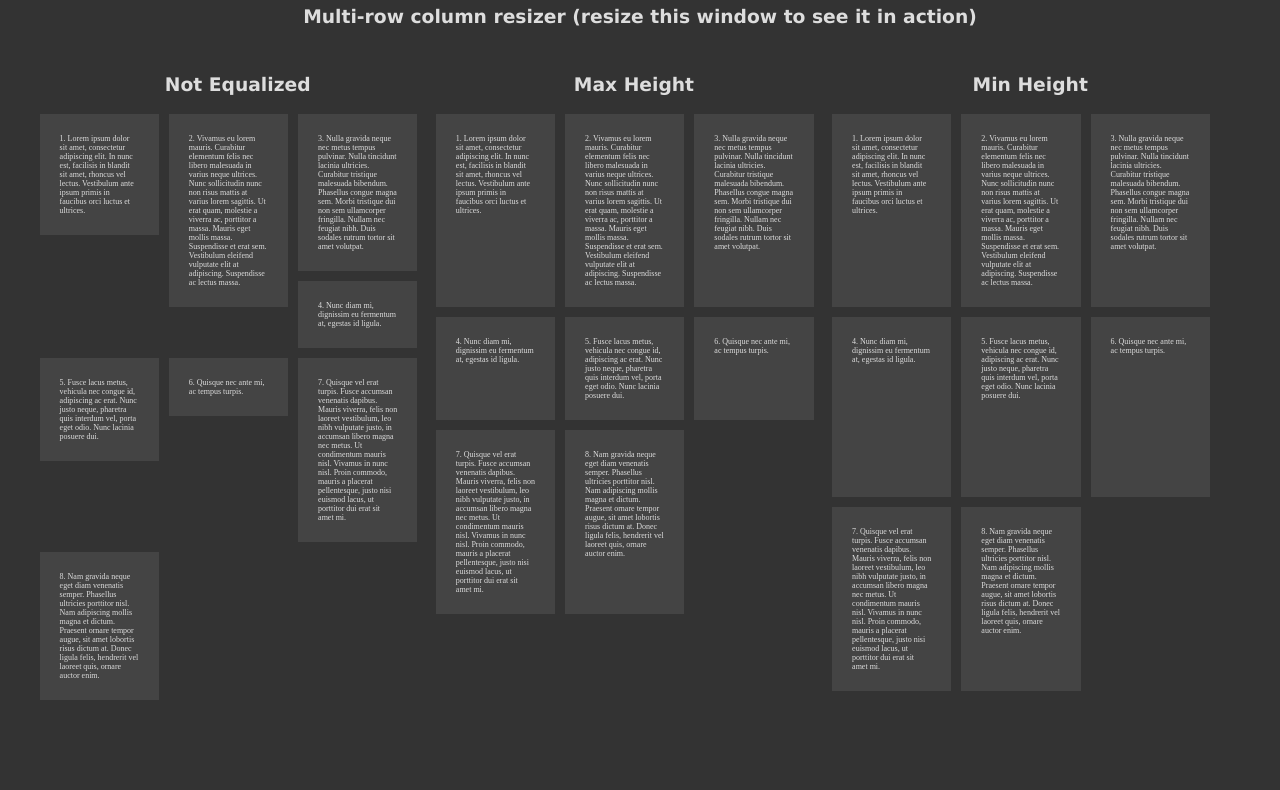
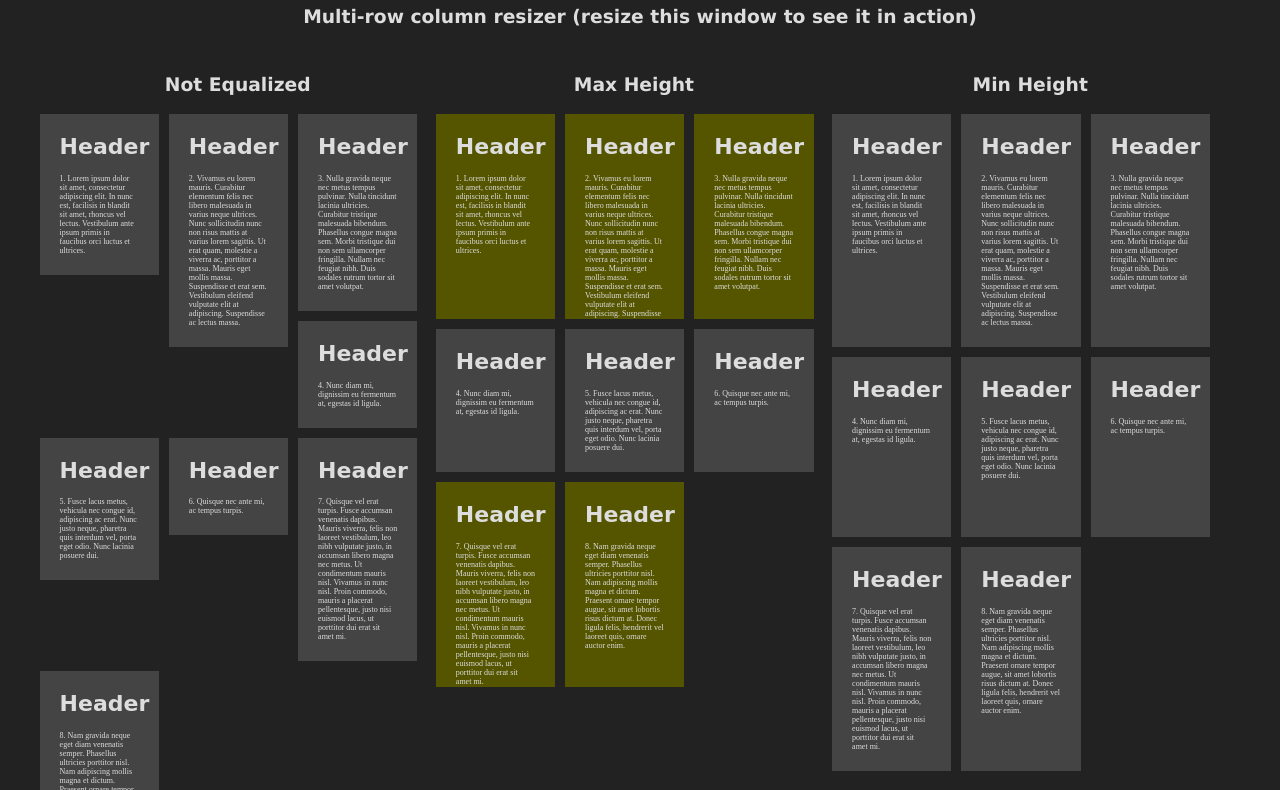
Before and after one commit to CSS-Tricks/Equalizer, a plain HTML site: page index.html in a window 1280 px wide. Shown: the part 75-865 px from the top of the page. Before the commit the page ends 800 px from the top, so only its background shows below. Drawn offline with nearby package versions, Linux system fonts and the light colour scheme; a web font is replaced by a local one.

Commit message:
fixed header issue

```diff
--- a/demo/demo.css
+++ b/demo/demo.css
@@ -1,5 +1,5 @@
 body {
-	background: #333;
+	background: #222;
 	color: #ddd;
 }
 
@@ -34,6 +34,12 @@ h1, h2, h3 {
 	padding: 20px;
 }
 
+.content-wrap h1 {
+	font-family: 'Redressed', cursive;
+	font-size: 22px;
+	margin-top: 0;
+}
+
 .clear {
 	clear: both;
 }
--- a/index.html
+++ b/index.html
@@ -1,16 +1,15 @@
 <!DOCTYPE html>
 <html>
-
 <head>
-
 	<meta charset='UTF-8'>
-
-	<title>Equalize Height for Multiple Rows</title>
+	<title>Equalize Heights in Multiple Rows</title>
 
 	<!-- Demo only -->
 	<link href="demo/demo.css" rel="stylesheet">
+	<link href="http://fonts.googleapis.com/css?family=Redressed&v2" rel="stylesheet" type="text/css">
 
-	<!-- Required CSS styling, but do whatever you want with the overflow -->
+	<!-- Required CSS styling, but do whatever you want with the overflow;
+		changed to "stinky" for this demo only, default class name is "overflowed" -->
 	<style>
 		div.stinky { overflow: auto; background: #550; }
 	</style>
@@ -26,7 +25,6 @@
 	</script>
 
 </head>
-
 <body>
 
 <div id="wrapper">
@@ -37,45 +35,44 @@
 	<!-- three identical blocks of content to demonstrate the plugin -->
 	<div class="content-wrap">
 		<h3>Not Equalized</h3>
-		<div>1. Lorem ipsum dolor sit amet, consectetur adipiscing elit. In nunc est, facilisis in blandit sit amet, rhoncus vel lectus. Vestibulum ante ipsum primis in faucibus orci luctus et ultrices.</div>
-		<div>2. Vivamus eu lorem mauris. Curabitur elementum felis nec libero malesuada in varius neque ultrices. Nunc sollicitudin nunc non risus mattis at varius lorem sagittis. Ut erat quam, molestie a viverra ac, porttitor a massa. Mauris eget mollis massa. Suspendisse et erat sem. Vestibulum eleifend vulputate elit at adipiscing. Suspendisse ac lectus massa.</div>
-		<div>3. Nulla gravida neque nec metus tempus pulvinar. Nulla tincidunt lacinia ultricies. Curabitur tristique malesuada bibendum. Phasellus congue magna sem. Morbi tristique dui non sem ullamcorper fringilla. Nullam nec feugiat nibh. Duis sodales rutrum tortor sit amet volutpat.</div>
-		<div>4. Nunc diam mi, dignissim eu fermentum at, egestas id ligula.</div>
-		<div>5. Fusce lacus metus, vehicula nec congue id, adipiscing ac erat. Nunc justo neque, pharetra quis interdum vel, porta eget odio. Nunc lacinia posuere dui.</div>
-		<div>6. Quisque nec ante mi, ac tempus turpis.</div>
-		<div>7. Quisque vel erat turpis. Fusce accumsan venenatis dapibus. Mauris viverra, felis non laoreet vestibulum, leo nibh vulputate justo, in accumsan libero magna nec metus. Ut condimentum mauris nisl. Vivamus in nunc nisl. Proin commodo, mauris a placerat pellentesque, justo nisi euismod lacus, ut porttitor dui erat sit amet mi.</div>
-		<div>8. Nam gravida neque eget diam venenatis semper. Phasellus ultricies porttitor nisl. Nam adipiscing mollis magna et dictum. Praesent ornare tempor augue, sit amet lobortis risus dictum at. Donec ligula felis, hendrerit vel laoreet quis, ornare auctor enim.</div>
+		<div><h1>Header</h1>1. Lorem ipsum dolor sit amet, consectetur adipiscing elit. In nunc est, facilisis in blandit sit amet, rhoncus vel lectus. Vestibulum ante ipsum primis in faucibus orci luctus et ultrices.</div>
+		<div><h1>Header</h1>2. Vivamus eu lorem mauris. Curabitur elementum felis nec libero malesuada in varius neque ultrices. Nunc sollicitudin nunc non risus mattis at varius lorem sagittis. Ut erat quam, molestie a viverra ac, porttitor a massa. Mauris eget mollis massa. Suspendisse et erat sem. Vestibulum eleifend vulputate elit at adipiscing. Suspendisse ac lectus massa.</div>
+		<div><h1>Header</h1>3. Nulla gravida neque nec metus tempus pulvinar. Nulla tincidunt lacinia ultricies. Curabitur tristique malesuada bibendum. Phasellus congue magna sem. Morbi tristique dui non sem ullamcorper fringilla. Nullam nec feugiat nibh. Duis sodales rutrum tortor sit amet volutpat.</div>
+		<div><h1>Header</h1>4. Nunc diam mi, dignissim eu fermentum at, egestas id ligula.</div>
+		<div><h1>Header</h1>5. Fusce lacus metus, vehicula nec congue id, adipiscing ac erat. Nunc justo neque, pharetra quis interdum vel, porta eget odio. Nunc lacinia posuere dui.</div>
+		<div><h1>Header</h1>6. Quisque nec ante mi, ac tempus turpis.</div>
+		<div><h1>Header</h1>7. Quisque vel erat turpis. Fusce accumsan venenatis dapibus. Mauris viverra, felis non laoreet vestibulum, leo nibh vulputate justo, in accumsan libero magna nec metus. Ut condimentum mauris nisl. Vivamus in nunc nisl. Proin commodo, mauris a placerat pellentesque, justo nisi euismod lacus, ut porttitor dui erat sit amet mi.</div>
+		<div><h1>Header</h1>8. Nam gravida neque eget diam venenatis semper. Phasellus ultricies porttitor nisl. Nam adipiscing mollis magna et dictum. Praesent ornare tempor augue, sit amet lobortis risus dictum at. Donec ligula felis, hendrerit vel laoreet quis, ornare auctor enim.</div>
 		<br class="clear">
 	</div>
 
 	<div class="content-wrap">
 		<h3>Max Height</h3>
-		<div>1. Lorem ipsum dolor sit amet, consectetur adipiscing elit. In nunc est, facilisis in blandit sit amet, rhoncus vel lectus. Vestibulum ante ipsum primis in faucibus orci luctus et ultrices.</div>
-		<div>2. Vivamus eu lorem mauris. Curabitur elementum felis nec libero malesuada in varius neque ultrices. Nunc sollicitudin nunc non risus mattis at varius lorem sagittis. Ut erat quam, molestie a viverra ac, porttitor a massa. Mauris eget mollis massa. Suspendisse et erat sem. Vestibulum eleifend vulputate elit at adipiscing. Suspendisse ac lectus massa.</div>
-		<div>3. Nulla gravida neque nec metus tempus pulvinar. Nulla tincidunt lacinia ultricies. Curabitur tristique malesuada bibendum. Phasellus congue magna sem. Morbi tristique dui non sem ullamcorper fringilla. Nullam nec feugiat nibh. Duis sodales rutrum tortor sit amet volutpat.</div>
-		<div>4. Nunc diam mi, dignissim eu fermentum at, egestas id ligula.</div>
-		<div>5. Fusce lacus metus, vehicula nec congue id, adipiscing ac erat. Nunc justo neque, pharetra quis interdum vel, porta eget odio. Nunc lacinia posuere dui.</div>
-		<div>6. Quisque nec ante mi, ac tempus turpis.</div>
-		<div>7. Quisque vel erat turpis. Fusce accumsan venenatis dapibus. Mauris viverra, felis non laoreet vestibulum, leo nibh vulputate justo, in accumsan libero magna nec metus. Ut condimentum mauris nisl. Vivamus in nunc nisl. Proin commodo, mauris a placerat pellentesque, justo nisi euismod lacus, ut porttitor dui erat sit amet mi.</div>
-		<div>8. Nam gravida neque eget diam venenatis semper. Phasellus ultricies porttitor nisl. Nam adipiscing mollis magna et dictum. Praesent ornare tempor augue, sit amet lobortis risus dictum at. Donec ligula felis, hendrerit vel laoreet quis, ornare auctor enim.</div>
+		<div><h1>Header</h1>1. Lorem ipsum dolor sit amet, consectetur adipiscing elit. In nunc est, facilisis in blandit sit amet, rhoncus vel lectus. Vestibulum ante ipsum primis in faucibus orci luctus et ultrices.</div>
+		<div><h1>Header</h1>2. Vivamus eu lorem mauris. Curabitur elementum felis nec libero malesuada in varius neque ultrices. Nunc sollicitudin nunc non risus mattis at varius lorem sagittis. Ut erat quam, molestie a viverra ac, porttitor a massa. Mauris eget mollis massa. Suspendisse et erat sem. Vestibulum eleifend vulputate elit at adipiscing. Suspendisse ac lectus massa.</div>
+		<div><h1>Header</h1>3. Nulla gravida neque nec metus tempus pulvinar. Nulla tincidunt lacinia ultricies. Curabitur tristique malesuada bibendum. Phasellus congue magna sem. Morbi tristique dui non sem ullamcorper fringilla. Nullam nec feugiat nibh. Duis sodales rutrum tortor sit amet volutpat.</div>
+		<div><h1>Header</h1>4. Nunc diam mi, dignissim eu fermentum at, egestas id ligula.</div>
+		<div><h1>Header</h1>5. Fusce lacus metus, vehicula nec congue id, adipiscing ac erat. Nunc justo neque, pharetra quis interdum vel, porta eget odio. Nunc lacinia posuere dui.</div>
+		<div><h1>Header</h1>6. Quisque nec ante mi, ac tempus turpis.</div>
+		<div><h1>Header</h1>7. Quisque vel erat turpis. Fusce accumsan venenatis dapibus. Mauris viverra, felis non laoreet vestibulum, leo nibh vulputate justo, in accumsan libero magna nec metus. Ut condimentum mauris nisl. Vivamus in nunc nisl. Proin commodo, mauris a placerat pellentesque, justo nisi euismod lacus, ut porttitor dui erat sit amet mi.</div>
+		<div><h1>Header</h1>8. Nam gravida neque eget diam venenatis semper. Phasellus ultricies porttitor nisl. Nam adipiscing mollis magna et dictum. Praesent ornare tempor augue, sit amet lobortis risus dictum at. Donec ligula felis, hendrerit vel laoreet quis, ornare auctor enim.</div>
 		<br class="clear">
 	</div>
 
 	<div class="content-wrap">
 		<h3>Min Height</h3>
-		<div>1. Lorem ipsum dolor sit amet, consectetur adipiscing elit. In nunc est, facilisis in blandit sit amet, rhoncus vel lectus. Vestibulum ante ipsum primis in faucibus orci luctus et ultrices.</div>
-		<div>2. Vivamus eu lorem mauris. Curabitur elementum felis nec libero malesuada in varius neque ultrices. Nunc sollicitudin nunc non risus mattis at varius lorem sagittis. Ut erat quam, molestie a viverra ac, porttitor a massa. Mauris eget mollis massa. Suspendisse et erat sem. Vestibulum eleifend vulputate elit at adipiscing. Suspendisse ac lectus massa.</div>
-		<div>3. Nulla gravida neque nec metus tempus pulvinar. Nulla tincidunt lacinia ultricies. Curabitur tristique malesuada bibendum. Phasellus congue magna sem. Morbi tristique dui non sem ullamcorper fringilla. Nullam nec feugiat nibh. Duis sodales rutrum tortor sit amet volutpat.</div>
-		<div>4. Nunc diam mi, dignissim eu fermentum at, egestas id ligula.</div>
-		<div>5. Fusce lacus metus, vehicula nec congue id, adipiscing ac erat. Nunc justo neque, pharetra quis interdum vel, porta eget odio. Nunc lacinia posuere dui.</div>
-		<div>6. Quisque nec ante mi, ac tempus turpis.</div>
-		<div>7. Quisque vel erat turpis. Fusce accumsan venenatis dapibus. Mauris viverra, felis non laoreet vestibulum, leo nibh vulputate justo, in accumsan libero magna nec metus. Ut condimentum mauris nisl. Vivamus in nunc nisl. Proin commodo, mauris a placerat pellentesque, justo nisi euismod lacus, ut porttitor dui erat sit amet mi.</div>
-		<div>8. Nam gravida neque eget diam venenatis semper. Phasellus ultricies porttitor nisl. Nam adipiscing mollis magna et dictum. Praesent ornare tempor augue, sit amet lobortis risus dictum at. Donec ligula felis, hendrerit vel laoreet quis, ornare auctor enim.</div>
+		<div><h1>Header</h1>1. Lorem ipsum dolor sit amet, consectetur adipiscing elit. In nunc est, facilisis in blandit sit amet, rhoncus vel lectus. Vestibulum ante ipsum primis in faucibus orci luctus et ultrices.</div>
+		<div><h1>Header</h1>2. Vivamus eu lorem mauris. Curabitur elementum felis nec libero malesuada in varius neque ultrices. Nunc sollicitudin nunc non risus mattis at varius lorem sagittis. Ut erat quam, molestie a viverra ac, porttitor a massa. Mauris eget mollis massa. Suspendisse et erat sem. Vestibulum eleifend vulputate elit at adipiscing. Suspendisse ac lectus massa.</div>
+		<div><h1>Header</h1>3. Nulla gravida neque nec metus tempus pulvinar. Nulla tincidunt lacinia ultricies. Curabitur tristique malesuada bibendum. Phasellus congue magna sem. Morbi tristique dui non sem ullamcorper fringilla. Nullam nec feugiat nibh. Duis sodales rutrum tortor sit amet volutpat.</div>
+		<div><h1>Header</h1>4. Nunc diam mi, dignissim eu fermentum at, egestas id ligula.</div>
+		<div><h1>Header</h1>5. Fusce lacus metus, vehicula nec congue id, adipiscing ac erat. Nunc justo neque, pharetra quis interdum vel, porta eget odio. Nunc lacinia posuere dui.</div>
+		<div><h1>Header</h1>6. Quisque nec ante mi, ac tempus turpis.</div>
+		<div><h1>Header</h1>7. Quisque vel erat turpis. Fusce accumsan venenatis dapibus. Mauris viverra, felis non laoreet vestibulum, leo nibh vulputate justo, in accumsan libero magna nec metus. Ut condimentum mauris nisl. Vivamus in nunc nisl. Proin commodo, mauris a placerat pellentesque, justo nisi euismod lacus, ut porttitor dui erat sit amet mi.</div>
+		<div><h1>Header</h1>8. Nam gravida neque eget diam venenatis semper. Phasellus ultricies porttitor nisl. Nam adipiscing mollis magna et dictum. Praesent ornare tempor augue, sit amet lobortis risus dictum at. Donec ligula felis, hendrerit vel laoreet quis, ornare auctor enim.</div>
 		<br class="clear">
 	</div>
 
 </div>
 
 </body>
-
 </html>
```
Also changed, not shown: README.markdown (+6 -1 lines), js/jquery.equalizer.js, js/jquery.equalizer.min.js.
